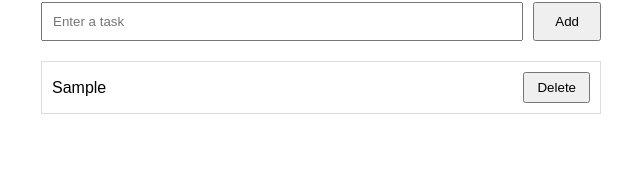
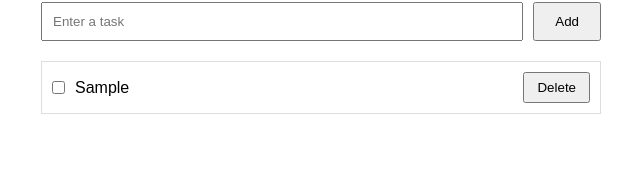
Before and after one commit to amikento713/todo-list-nextjs, a Next.js app: page / in a window 1280 px wide. Both pictures are taken after typing "Sample" into the empty fields and a click on the button "Add". Shown: the part 115-284 px from the top of the page, without its empty margins (319-959 px from the left). Built offline with nearby package versions, Linux system fonts and the light colour scheme.

Commit message:
add complete feature

```diff
--- a/app/page.tsx
+++ b/app/page.tsx
@@ -2,19 +2,44 @@
 
 import { useState } from "react";
 import TodoForm from "../components/TodoForm";
-import TodoList from "../components/TodoList";
+import TodoList, {
+  Todo,
+} from "../components/TodoList";
 import styles from "../styles/Todo.module.css";
 
 export default function Home() {
-  const [tasks, setTasks] = useState<string[]>([]);
+  const [tasks, setTasks] = useState<Todo[]>(
+    []
+  );
 
   const addTask = (newTask: string) => {
-    setTasks([...tasks, newTask]);
+    const task: Todo = {
+      id: Date.now(),
+      text: newTask,
+      completed: false,
+    };
+
+    setTasks([...tasks, task]);
   };
 
-  const deleteTask = (indexToDelete: number) => {
+  const deleteTask = (id: number) => {
     const updatedTasks = tasks.filter(
-      (_, index) => index !== indexToDelete
+      (task) => task.id !== id
+    );
+
+    setTasks(updatedTasks);
+  };
+
+  const toggleTask = (id: number) => {
+    const updatedTasks = tasks.map(
+      (task) =>
+        task.id === id
+          ? {
+              ...task,
+              completed:
+                !task.completed,
+            }
+          : task
     );
 
     setTasks(updatedTasks);
@@ -31,6 +56,7 @@ export default function Home() {
       <TodoList
         tasks={tasks}
         onDeleteTask={deleteTask}
+        onToggleTask={toggleTask}
       />
     </main>
   );
--- a/components/TodoList.tsx
+++ b/components/TodoList.tsx
@@ -2,27 +2,55 @@
 
 import styles from "../styles/Todo.module.css";
 
-type TodoListProps = {
-  tasks: string[];
-  onDeleteTask: (index: number) => void;
-};
+export interface Todo {
+  id: number;
+  text: string;
+  completed: boolean;
+}
+
+interface TodoListProps {
+  tasks: Todo[];
+  onDeleteTask: (id: number) => void;
+  onToggleTask: (id: number) => void;
+}
 
 export default function TodoList({
   tasks,
   onDeleteTask,
+  onToggleTask,
 }: TodoListProps) {
   return (
     <div className={styles.list}>
-      {tasks.map((task, index) => (
+      {tasks.map((task) => (
         <div
-          key={index}
+          key={task.id}
           className={styles.item}
         >
-          <span>{task}</span>
+          <div className={styles.taskContent}>
+            <input
+              type="checkbox"
+              checked={task.completed}
+              onChange={() =>
+                onToggleTask(task.id)
+              }
+            />
+
+            <span
+              className={
+                task.completed
+                  ? styles.completed
+                  : ""
+              }
+            >
+              {task.text}
+            </span>
+          </div>
 
           <button
             className={styles.deleteButton}
-            onClick={() => onDeleteTask(index)}
+            onClick={() =>
+              onDeleteTask(task.id)
+            }
           >
             Delete
           </button>
--- a/styles/Todo.module.css
+++ b/styles/Todo.module.css
@@ -38,6 +38,17 @@
   margin-bottom: 8px;
 }
 
+.taskContent {
+  display: flex;
+  align-items: center;
+  gap: 10px;
+}
+
+.completed {
+  text-decoration: line-through;
+  opacity: 0.6;
+}
+
 .deleteButton {
   padding: 6px 12px;
   cursor: pointer;
```
